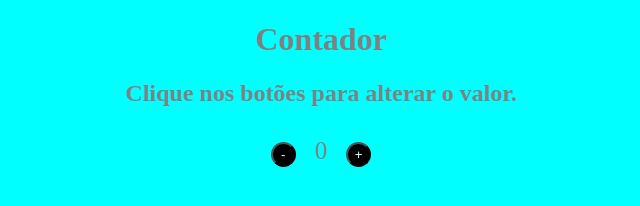
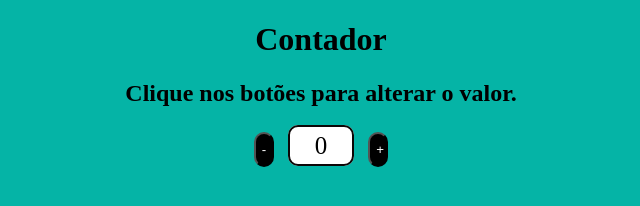
Before and after one commit to Small009/javascrip-contador, a plain HTML site: page index.html in a window 1280 px wide. Shown: the whole page, without its empty margins (319-959 px from the left). Drawn offline with Linux system fonts and the light colour scheme.

Commit message:
Add files via upload

```diff
--- a/assets/css/styles.css
+++ b/assets/css/styles.css
@@ -1,22 +1,31 @@
 body {
 
-    color: grey;
+    color: rgb(0, 0, 0);
     text-align: center;
-    background-color: aqua;
+    background-color: rgb(5, 180, 166);
 }
 
 button {
 
-    border-radius: 50%;
-    width: 25px;
-    height: 25px;
-    margin: 15px;
+    border-radius: 25px;
+    height: 35px;
+    width: 20px;
+    margin: 5px;
     background-color: black;
-    color: aliceblue;
+    color: rgb(255, 255, 255);
+    display: inline-block;
+
 
 }
 
 span {
-font-size: 25px;
+
+     border: 2px solid #0c0707;
+      margin: 5px;
+      padding: 5px 25px 5px 25px;
+      font-size: 25px;
+      border-radius: 10px;
+      background-color: white;
+
 
 }
--- a/assets/js/scripts.js
+++ b/assets/js/scripts.js
@@ -5,17 +5,21 @@ const btn = document.getElementById('subtrair');
 
 btnn.addEventListener('click', ad);
 btn.addEventListener('click', da);
-//btnn.addEventListener('click', desabilite);
-//btn.addEventListener('click', ativar);
 btn.addEventListener('click', cortext);
 btnn.addEventListener('click', cortext);
+
+function iniciopagina(){
+
+        alert("Todos Eventos foram implementado através JavaScript");
+}
+
 
 function ad () {
 
          if ( count > 9) {
 
                 document.getElementById("Adicionar").disabled = true;
-                alert("Botão + desativado");
+                alert("Você chegou ao final");
 
         } else {
 
@@ -34,7 +38,7 @@ function da () {
 
 
                 document.getElementById("subtrair").disabled = true;
-                alert("Botão - desativado");
+                alert("Você chegou ao final");
 
         } else {
 
--- a/index.html
+++ b/index.html
@@ -10,7 +10,7 @@
 
     <title>Contador</title>
 </head>
-<body>
+<body onload="iniciopagina()">
     <h1>Contador</h1>
     <h2>Clique nos botões para alterar o valor.</h2>
     <div id="counter">
```
